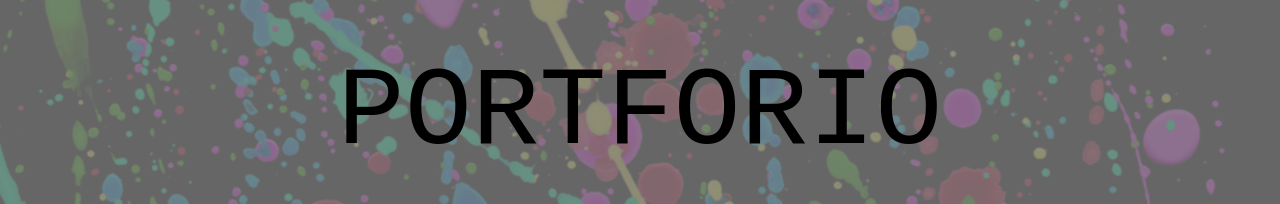
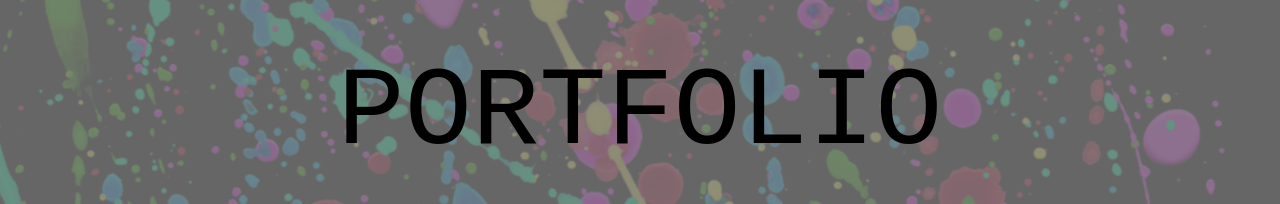
Before and after one commit to AS1220/portfolio, a plain HTML site: page index.html in a window 1280 px wide. Shown: the top 204 px of the page. Drawn offline with Linux system fonts and the light colour scheme.

Commit message:
Update index.html

```diff
--- a/index.html
+++ b/index.html
@@ -8,7 +8,7 @@
     <link rel="stylesheet" href="top.css">
 </head>
 <body>
-    <p class="text-in">PORTFORIO</p>
+    <p class="text-in">PORTFOLIO</p>
     <ul class="back">
         <li></li>
         <li></li>
```
